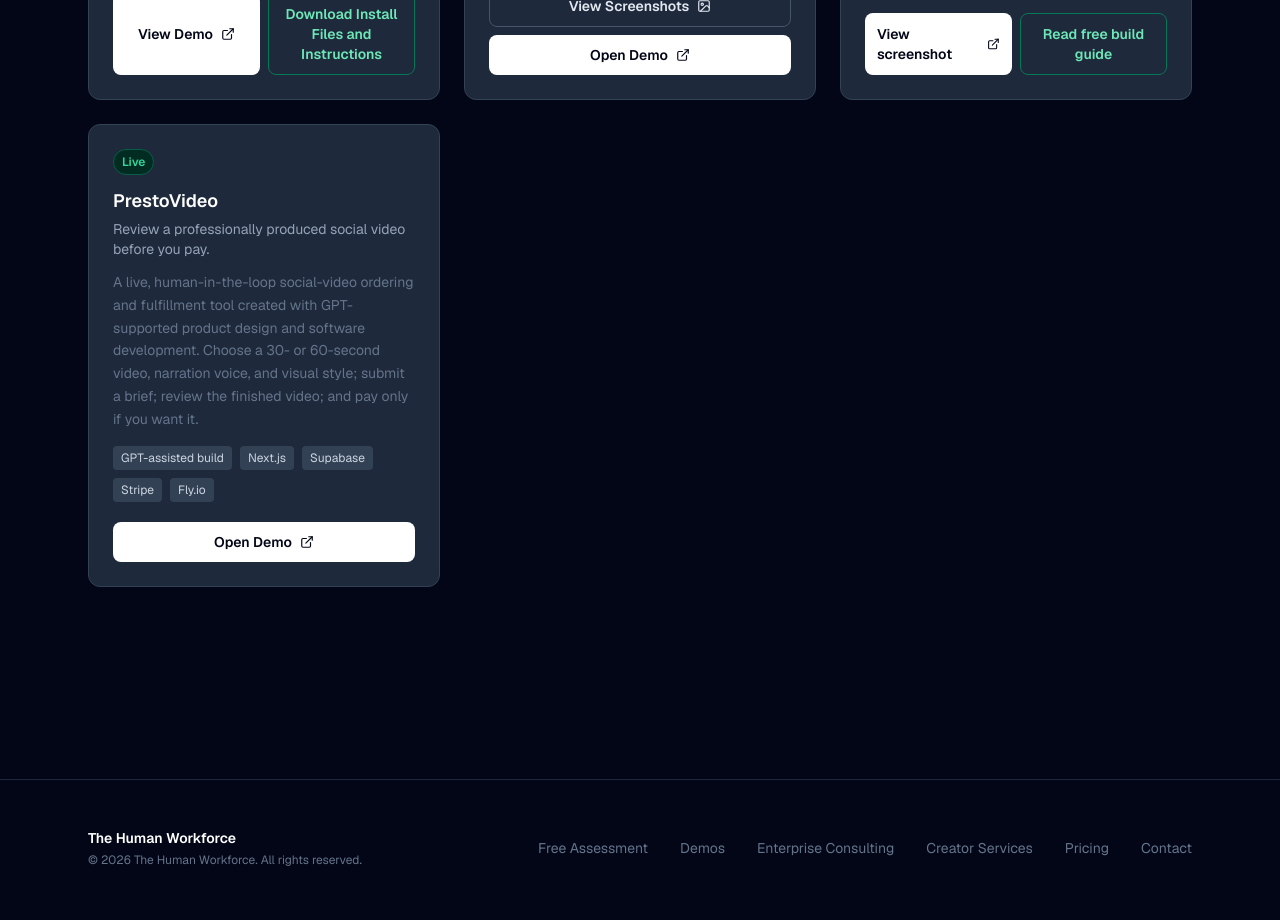
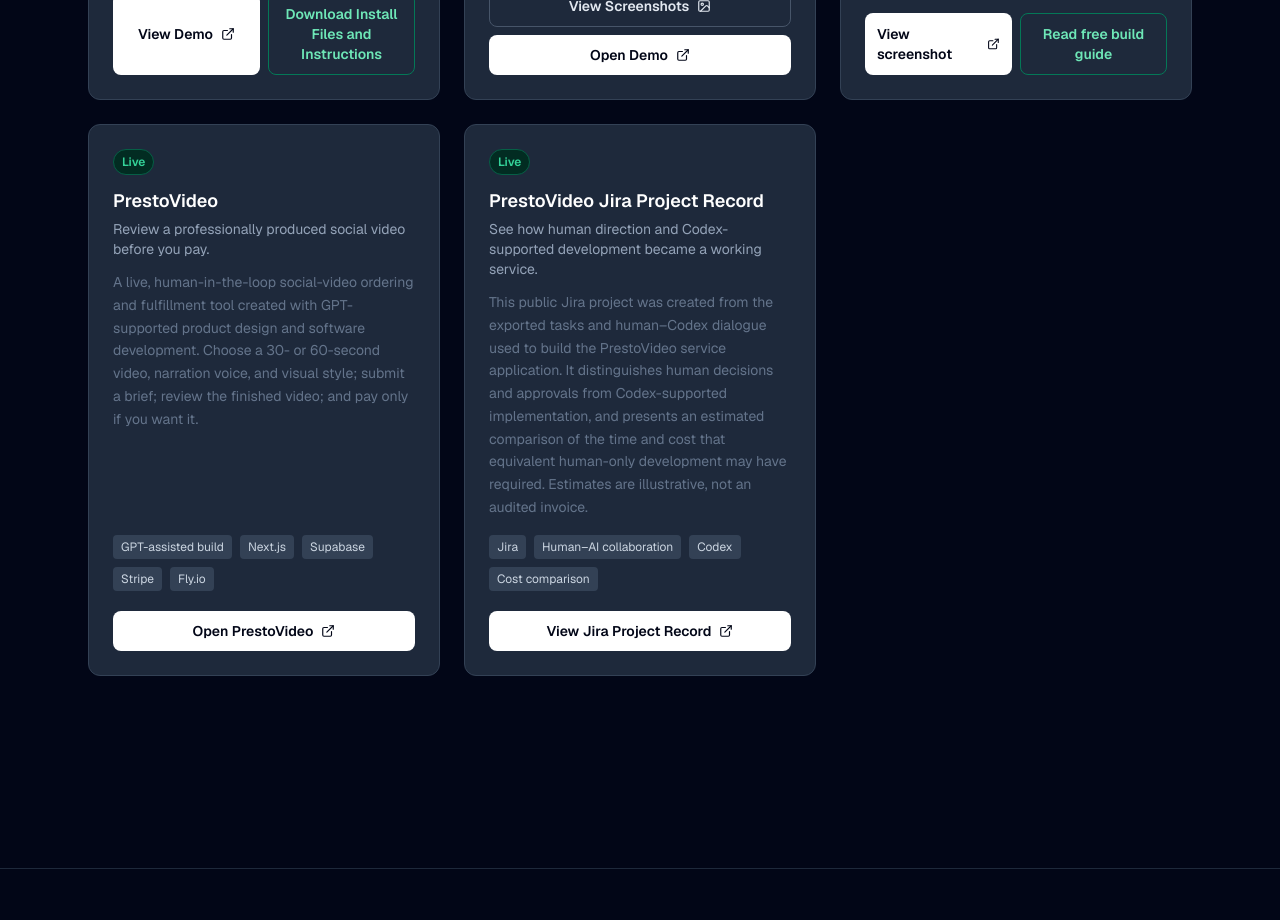
Before and after one commit to cjmurphy4810/human-workforce-consulting, a Next.js app: page /demos in a window 1280 px wide. Shown: the part 2380-3300 px from the top of the page. Built offline with nearby package versions, Linux system fonts and the light colour scheme.

Commit message:
feat: add PrestoVideo Jira project demo

```diff
--- a/src/components/DemoCard.tsx
+++ b/src/components/DemoCard.tsx
@@ -92,7 +92,7 @@ export default function DemoCard({ demo }: DemoCardProps) {
           rel="noopener noreferrer"
           className="flex items-center justify-center gap-2 w-full py-2.5 rounded-lg bg-white text-slate-950 text-sm font-semibold hover:bg-slate-100 transition-colors"
         >
-          Open Demo
+          {demo.live_label || 'Open Demo'}
           <ExternalLink size={14} />
         </a>
       )}
--- a/src/content/demos.json
+++ b/src/content/demos.json
@@ -156,5 +156,17 @@
     "tech_stack": ["GPT-assisted build", "Next.js", "Supabase", "Stripe", "Fly.io"],
     "status": "live",
     "category": "Workforce"
+  },
+  {
+    "id": "prestovideo-jira-project",
+    "name": "PrestoVideo Jira Project Record",
+    "tagline": "See how human direction and Codex-supported development became a working service.",
+    "description": "This public Jira project was created from the exported tasks and human–Codex dialogue used to build the PrestoVideo service application. It distinguishes human decisions and approvals from Codex-supported implementation, and presents an estimated comparison of the time and cost that equivalent human-only development may have required. Estimates are illustrative, not an audited invoice.",
+    "live_url": "https://zdjimas.atlassian.net/jira/dashboards/10101",
+    "live_label": "View Jira Project Record",
+    "github_url": "",
+    "tech_stack": ["Jira", "Human–AI collaboration", "Codex", "Cost comparison"],
+    "status": "live",
+    "category": "Workforce"
   }
 ]
```
Also changed, not shown: 1 other file (tests, documents, lock files or other folders).
